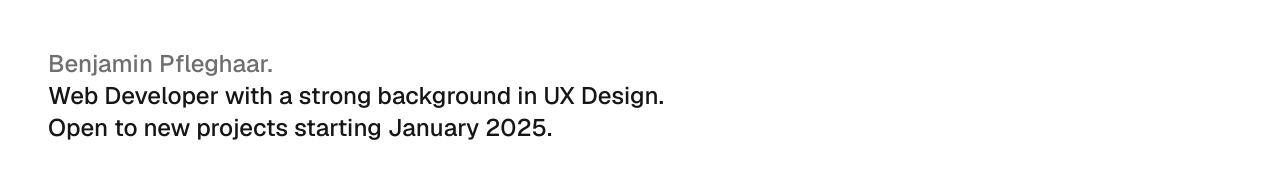
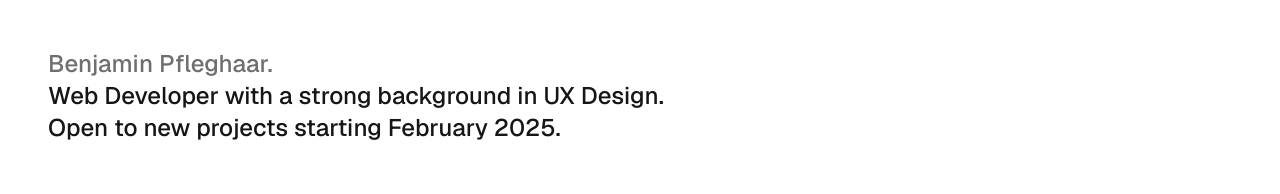
Before and after one commit to benjaminpfleghaar/personal-website, a Next.js app: page / in a window 1280 px wide. Shown: the top 194 px of the page. Built offline with nearby package versions, Linux system fonts and the light colour scheme.

Commit message:
dynamize date

```diff
--- a/app/page.tsx
+++ b/app/page.tsx
@@ -1,12 +1,19 @@
 import Link from "next/link";
 import MatterEngine from "./engine";
 
+const months = ["January", "February", "March", "April", "May", "June", "July", "August", "September", "October", "November", "December"];
+
 export default function Home() {
+	const getCurrentMonthAndYear = () => {
+		const date = new Date();
+		return `${months[(date.getMonth() + 1) % 12]} ${date.getFullYear()}`;
+	};
+
 	return (
 		<div className="flex flex-col gap-4 sm:min-h-[calc(100dvh-6rem)] sm:justify-between">
 			<header>
 				<h1 className="text-2xl text-darkgray dark:text-lightgray">Benjamin Pfleghaar.</h1>
-				<p className="text-2xl">Web Developer with a strong back&shy;ground in UX Design. Open to new pro&shy;jects starting January 2025.</p>
+				<p className="text-2xl">Web Developer with a strong back&shy;ground in UX Design. Open to new pro&shy;jects starting {getCurrentMonthAndYear()}.</p>
 			</header>
 			<main>
 				<MatterEngine />
```
